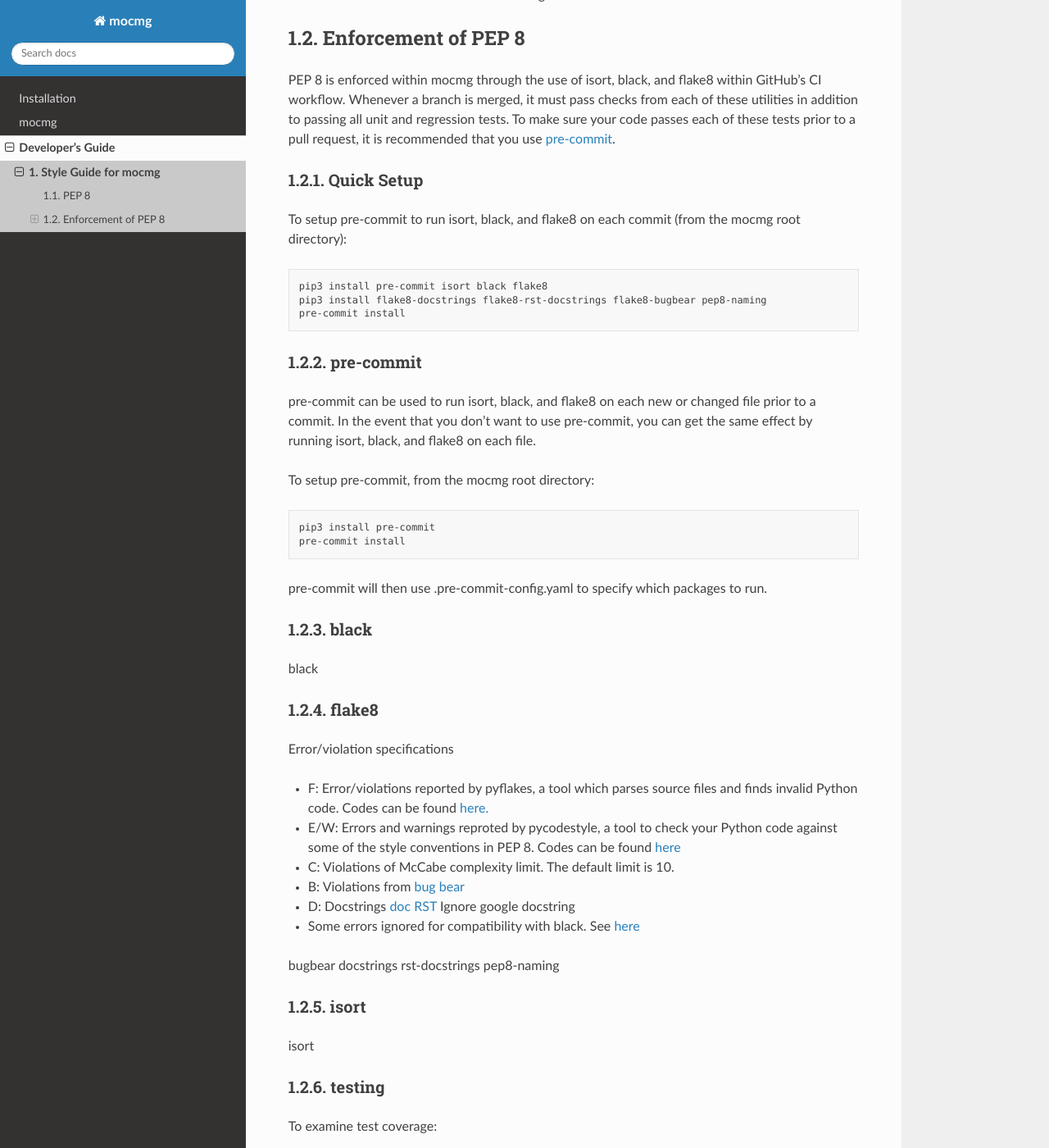
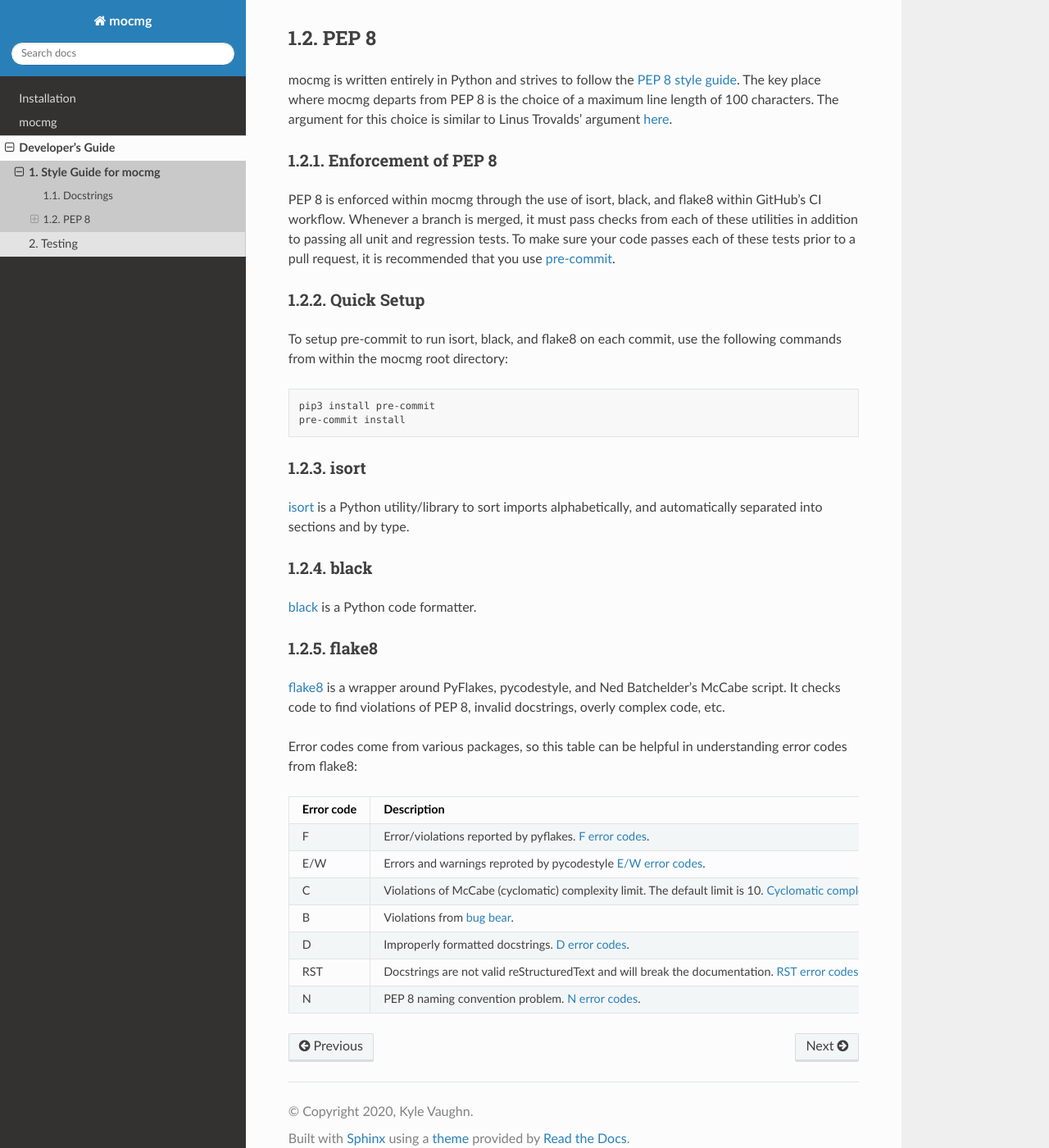
Before and after one commit to KyleVaughn/mocmg, a Sphinx documentation site: the page built from docs/source/devguide/styleguide.rst, in a window 1280 px wide and 1400 px high, scrolled down 354 px. Shown: the whole window at 82% size. Built offline with Sphinx 7.4.7 and the Read the Docs theme 2.0.0, drawn with Linux system fonts in a browser that asks for light colours; some of the changed text lies outside the part shown.

```diff
--- a/docs/source/devguide/index.rst
+++ b/docs/source/devguide/index.rst
@@ -11,3 +11,4 @@ how to run tests, and other related topics.
     :maxdepth: 2
 
     styleguide
+    testing
--- a/docs/source/devguide/styleguide.rst
+++ b/docs/source/devguide/styleguide.rst
@@ -6,17 +6,24 @@ Style Guide for mocmg
 In order to keep the mocmg code base consistent in style, this guide specifies
 a number of rules which should be adhered to when modifying or adding new code to mocmg.
 
+Docstrings
+---------------------------------------
+mocmg utilizes `Google style docstrings <https://sphinxcontrib-napoleon.readthedocs.io/en/latest/example_google.html>`_.
+Using `Sphinx <https://www.sphinx-doc.org/en/master/>`_ these docstrings are gathered to form both user
+and developer documentation of the API and code as a whole, found on
+`mocmg`s Read the Docs <https://mocmg.readthedocs.io/en/latest/>`_.
 
 PEP 8
 ---------------------------------------
 
 mocmg is written entirely in Python and strives to follow the `PEP 8 style guide <https://www.python.org/dev/peps/pep-0008/>`_.
-The key place mocmg departs from PEP 8 is the choice of a maximum line length of 100 characters.
+The key place where mocmg departs from PEP 8 is the choice of a maximum line length of 100 characters.
 The argument for this choice is similar to Linus Trovalds' argument `here <https://lkml.org/lkml/2020/5/29/1038>`_.
 
 
+
 Enforcement of PEP 8
----------------------------------------
+~~~~~~~~~~~~~~~~~~~~~~~~~~~~~~~~~~~~~~~
 PEP 8 is enforced within mocmg through the use of isort, black, and flake8 within GitHub's CI workflow.
 Whenever a branch is merged, it must pass checks from each of these utilities in addition to
 passing all unit and regression tests.
@@ -26,22 +33,8 @@ you use `pre-commit <https://pre-commit.com/>`_.
 
 Quick Setup
 ~~~~~~~~~~~~~~~~~~~~~~~~~~~~~~~~~~~~~~~
-To setup pre-commit to run isort, black, and flake8 on each commit (from the mocmg root directory):
-
-.. code-block:: sh
-
-    pip3 install pre-commit isort black flake8
-    pip3 install flake8-docstrings flake8-rst-docstrings flake8-bugbear pep8-naming
-    pre-commit install
-
-pre-commit
-~~~~~~~~~~~~~~~~~~~~~~~~~~~~~~~~~~~~~~~
-
-pre-commit can be used to run isort, black, and flake8 on each new or changed file prior to a commit.
-In the event that you don't want to use pre-commit, you can get the same effect by running isort,
-black, and flake8 on each file.
-
-To setup pre-commit, from the mocmg root directory:
+To setup pre-commit to run isort, black, and flake8 on each commit, use the following commands from
+within the mocmg root directory:
 
 .. code-block:: sh
 
@@ -49,53 +42,48 @@ To setup pre-commit, from the mocmg root directory:
     pre-commit install
 
 
-pre-commit will then use .pre-commit-config.yaml to specify which packages to run.
 
+isort
+~~~~~~~~~~~~~~~~~~~~~~~~~~~~~~~~~~~~~~~~
+
+`isort <https://pypi.org/project/isort/>`_ is a Python utility/library to sort imports
+alphabetically, and automatically separated into sections and by type.
 
 black
 ~~~~~~~~~~~~~~~~~~~~~~~~~~~~~~~~~~~~~~~
 
-black
+`black <https://pypi.org/project/black/>`_ is a Python code formatter.
 
 
 flake8
 ~~~~~~~~~~~~~~~~~~~~~~~~~~~~~~~~~~~~~~~
 
-Error/violation specifications
+`flake8 <https://pypi.org/project/flake8/>`_ is a wrapper around PyFlakes, pycodestyle, and
+Ned Batchelder's McCabe script. It checks code to find violations of PEP 8, invalid docstrings,
+overly complex code, etc.
 
-- F: Error/violations reported by pyflakes, a tool which parses source files and finds invalid Python code.
-  Codes can be found `here. <https://flake8.pycqa.org/en/latest/user/error-codes.html>`_
+Error codes come from various packages, so this table can be helpful in understanding error codes from flake8:
 
-- E/W: Errors and warnings reproted by pycodestyle, a tool to check your Python code against some of the style conventions in PEP 8.
-  Codes can be found `here <https://pycodestyle.pycqa.org/en/latest/intro.html#error-codes>`_
-
-- C: Violations of McCabe complexity limit. The default limit is 10.
-
-- B: Violations from `bug bear <https://pypi.org/project/flake8-bugbear/>`_
-
-- D: Docstrings `doc <http://www.pydocstyle.org/en/5.1.1/error_codes.html>`_ `RST <https://pypi.org/project/flake8-rst-docstrings/>`_ Ignore google docstring
-
-- Some errors ignored for compatibility with black. See `here <https://black.readthedocs.io/en/stable/the_black_code_style.html#line-length>`_
-
-
-bugbear
-docstrings
-rst-docstrings
-pep8-naming
-
-
-isort
-~~~~~~~~~~~~~~~~~~~~~~~~~~~~~~~~~~~~~~~~
-
-isort
-
-
-
-testing
-~~~~~~~~~~~~~~~~~~~~~~~~~~~~~~~~~~~~~~~~
-
-To examine test coverage:
-
-.. code-block:: sh
-
-   pytest --cov-report term-missing --cov-branch --cov=mocmg tests/
++------------+-----------------------------------------------------------------------------------------+
+| Error code |   Description                                                                           |
++============+=========================================================================================+
+|      F     | Error/violations reported by pyflakes.                                                  |
+|            | `F error codes <https://flake8.pycqa.org/en/latest/user/error-codes.html>`_.            |
++------------+-----------------------------------------------------------------------------------------+
+|    E/W     | Errors and warnings reproted by pycodestyle                                             |
+|            | `E/W error codes <https://pycodestyle.pycqa.org/en/latest/intro.html#error-codes>`_.    |
++------------+-----------------------------------------------------------------------------------------+
+|      C     | Violations of McCabe (cyclomatic) complexity limit. The default limit is 10.            |
+|            | `Cyclomatic complexity <https://en.wikipedia.org/wiki/Cyclomatic_complexity>`_.         |
++------------+-----------------------------------------------------------------------------------------+
+|      B     | Violations from `bug bear <https://pypi.org/project/flake8-bugbear/>`_.                 |
++------------+-----------------------------------------------------------------------------------------+
+|      D     | Improperly formatted docstrings.                                                        |
+|            | `D error codes <http://www.pydocstyle.org/en/5.1.1/error_codes.html>`_.                 |
++------------+-----------------------------------------------------------------------------------------+
+|    RST     | Docstrings are not valid reStructuredText and will break the documentation.             |
+|            | `RST error codes <https://pypi.org/project/flake8-rst-docstrings/>`_.                   |
++------------+-----------------------------------------------------------------------------------------+
+|      N     | PEP 8 naming convention problem.                                                        |
+|            | `N error codes <https://pypi.org/project/pep8-naming/>`_.                               |
++------------+-----------------------------------------------------------------------------------------+
```
Also changed, not shown: docs/source/devguide/testing.rst (added, +30 -0 lines), docs/source/mocmg.rst (+0 -8 lines).
